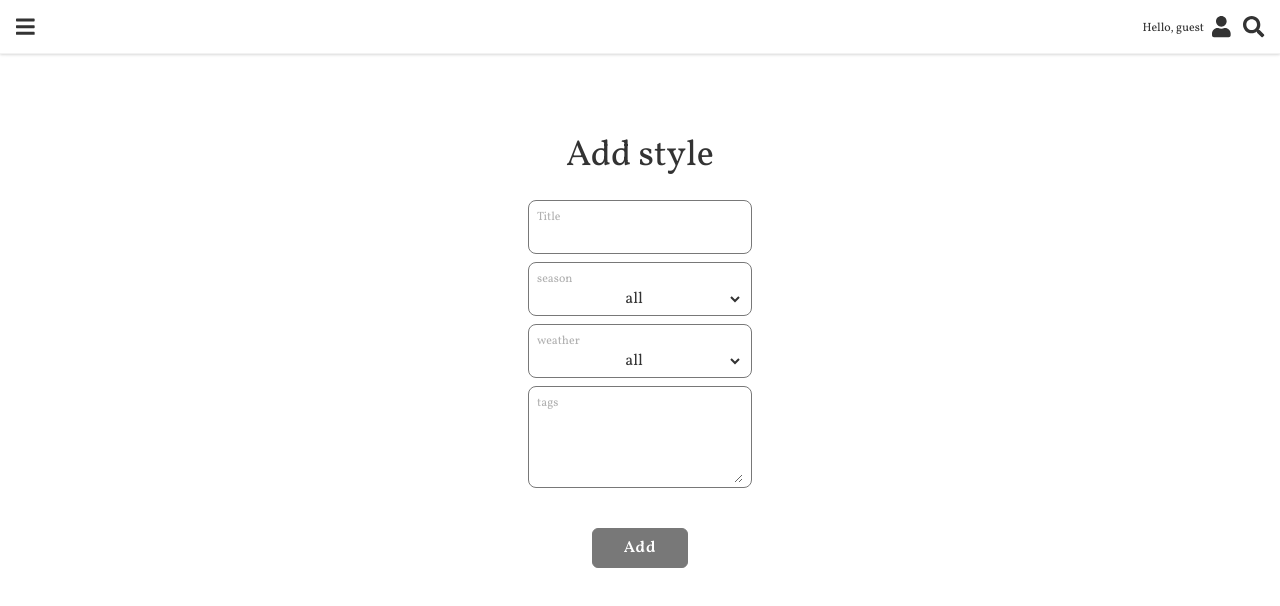
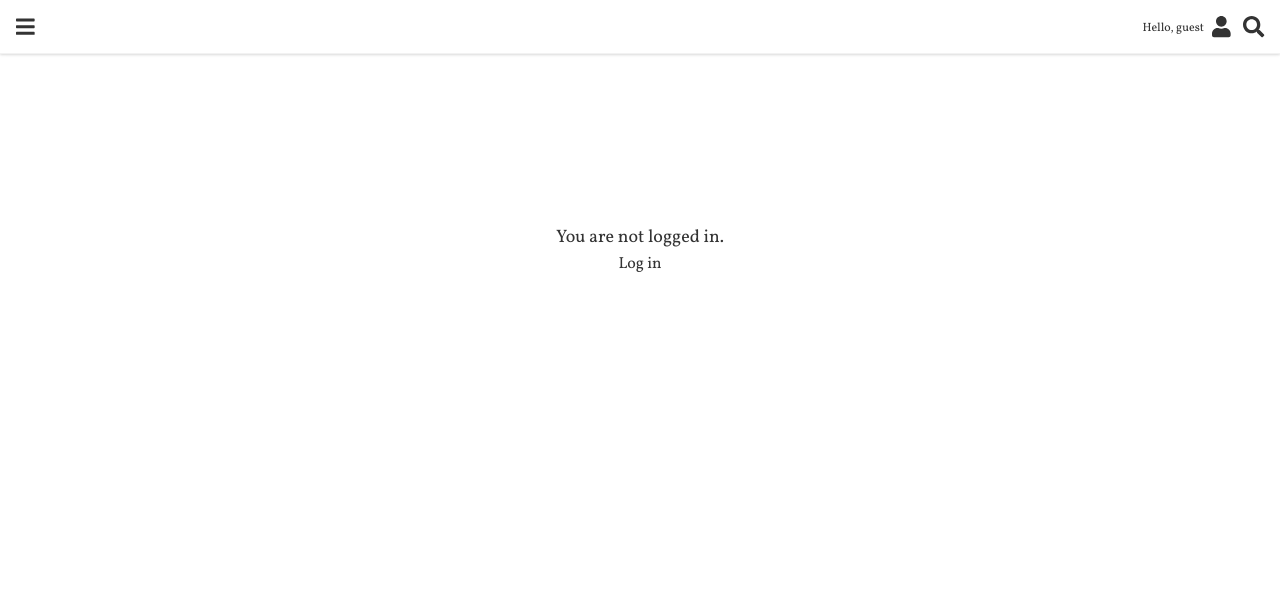
Before and after one commit to Smiyu-web/nodejs-finalproject-weargo-client, a Next.js app: page /style/add-style in a window 1280 px wide. Shown: the top 606 px of the page. Built offline with nearby package versions, Linux system fonts and the light colour scheme.

Commit message:
working on upload image

```diff
--- a/src/components/outfit/AddStyle.jsx
+++ b/src/components/outfit/AddStyle.jsx
@@ -9,11 +9,14 @@ const AddStyle = () => {
   const [title, setTitle] = useState();
   const [season, setSeason] = useState();
   const [weather, setWeather] = useState();
-  const [tags, setTags] = useState([]);
+  const [tags, setTags] = useState();
+  const [image, setImage] = useState();
   const [error, setError] = useState();
 
   const isUser = useSelector(setCurrentUser);
   const userId = isUser.user?._id;
+
+  console.log(image);
 
   const submit = async (e) => {
     e.preventDefault();
@@ -25,8 +28,19 @@ const AddStyle = () => {
         weather,
         userId,
         tags,
+        image,
         // likeCount,
       };
+
+      // const formData = new FormData();
+
+      // formData.append("title", title);
+      // formData.append("season", season);
+      // formData.append("weather", weather);
+      // formData.append("userId", userId);
+      // formData.append("tags", tags);
+      // formData.append("image", image);
+
       await Axios.post("http://localhost:4000/style/add-style", newStyle);
       console.log("added " + title);
     } catch (err) {
@@ -43,13 +57,13 @@ const AddStyle = () => {
       )}
 
       <div>
-        <form onSubmit={submit}>
+        <form onSubmit={submit} encType="multiple/form-data">
           <div className="input_wrapper">
             <label>Title</label>
             <input
               type="title"
-              id="add-title"
-              name="add-title"
+              id="title"
+              name="title"
               onChange={(e) => setTitle(e.target.value)}
             />
           </div>
@@ -77,7 +91,7 @@ const AddStyle = () => {
               className="bg-white"
               style={{ textAlignLast: "center" }}
               type="text"
-              name="season"
+              name="weather"
               onChange={(e) => setWeather(e.target.value)}
             >
               <option value="all">all</option>
@@ -92,11 +106,21 @@ const AddStyle = () => {
             <label>tags</label>
             <textarea
               name="tags"
-              id="add-tags"
+              id="tags"
               cols="20"
               rows="3"
               onChange={(e) => setTags(e.target.value.split(","))}
             ></textarea>
+          </div>
+          <div className="flex flex-col p-2 pb-1 mb-2 w-56">
+            <label className="mb-2">Image</label>
+            <input
+              type="file"
+              name="image"
+              id="image"
+              filename="image"
+              onChange={(e) => setImage(e.target.files[0])}
+            />
           </div>
           <div className="text-center">
             <input className="input_btn" type="submit" value="Add" />
--- a/src/pages/style/add-style.js
+++ b/src/pages/style/add-style.js
@@ -1,11 +1,28 @@
 import React from "react";
+import { useSelector } from "react-redux";
+import Link from "next/link";
+
 import Layout from "../../components/layout";
 import AddStyle from "../../components/outfit/AddStyle";
 
+import { setCurrentUser } from "../../features/userSlice";
+
 const AddStylePage = () => {
+  const isUser = useSelector(setCurrentUser);
+  console.log(isUser.user);
+
   return (
     <Layout style="h-screen">
-      <AddStyle />
+      {isUser ? (
+        <AddStyle />
+      ) : (
+        <div className="pt-56 text-center">
+          <h6 className="">You are not logged in.</h6>
+          <Link href="/user/login">
+            <a>Log in</a>
+          </Link>
+        </div>
+      )}
     </Layout>
   );
 };
```
Also changed, not shown: src/pages/index.js (+0 -10 lines).
